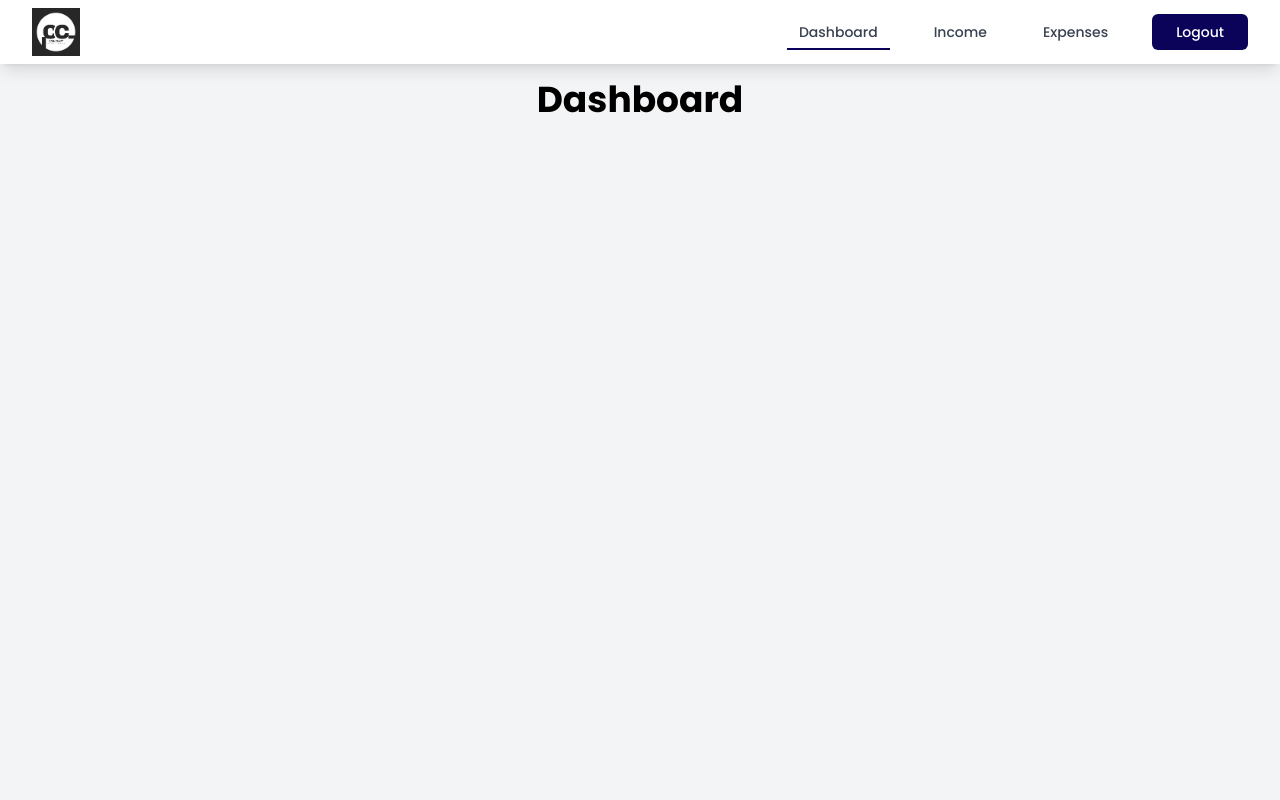
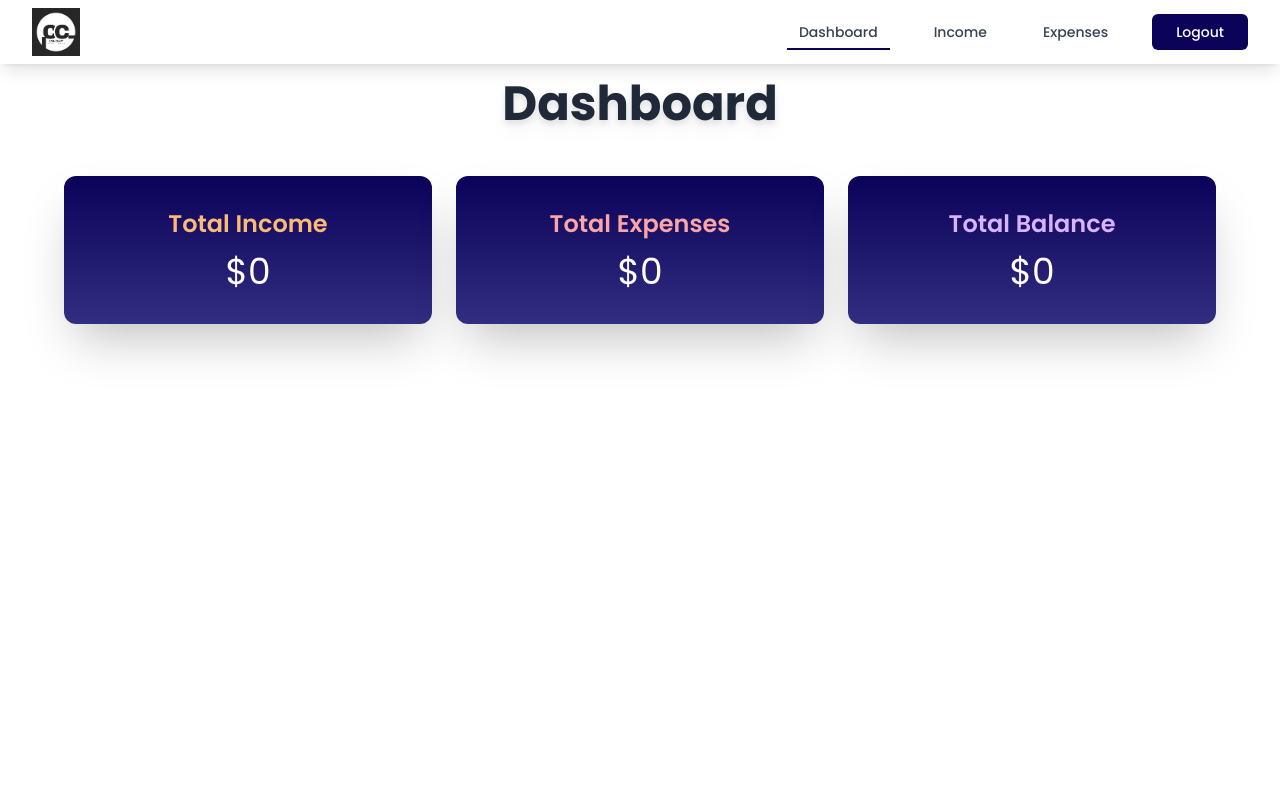
Before and after one commit to Dasunika0216/CoinCraft_Expense-Tracker-Web-App, a React (Vite) app in the folder frontend/: page /dashboard in a window 1280 px wide. Shown: the top 800 px of the page. Built offline with nearby package versions, Linux system fonts and the light colour scheme; no server answers.

Commit message:
Add total income and total expense calculations to dashboard

```diff
--- a/frontend/src/pages/Dashboard.jsx
+++ b/frontend/src/pages/Dashboard.jsx
@@ -1,17 +1,83 @@
-import React from 'react'
+import React, { useEffect, useState } from 'react'
 import Navbar from '../components/Navbar'
+import axios from 'axios';
 
 const Dashboard = () => {
+  const [totalIncome, setTotalIncome] = useState(0);
+  const [totalExpense, setTotalExpense] = useState(0);
+
+  const fetchTotalIncome = async () => {
+    try {
+      const response = await axios.post('http://localhost:4000/api/dashboard/total-income', {}, { headers: { token: localStorage.getItem("token") }});
+      // console.log(response.data);
+
+      if (response.data.success) {
+        setTotalIncome(response.data.data[0].totalIncome);
+      }
+    }
+    catch (error) {
+      console.error("Error fetching total income:", error);
+    }
+  };
+
+  const fetchTotalExpenses = async () => {
+    try {
+      const response = await axios.post('http://localhost:4000/api/dashboard/total-expense', {}, { headers: { token: localStorage.getItem("token") }});
+      console.log(response.data);
+
+      if (response.data.success) {
+        setTotalExpense(response.data.data[0].totalExpense);
+      }
+    }
+    catch (error) {
+      console.error("Error fetching total income:", error);
+    }
+  };
+
+  useEffect(() => {
+    fetchTotalIncome();
+    fetchTotalExpenses();
+  },[])
+
   return (
-      <div>
-        <div className='bg-gray-100 h-screen w-full '>
-          <Navbar />
-          <div className='flex justify-center pt-20 h-screen'>
-            <h1 className='text-4xl font-bold'>Dashboard</h1>
+    <div className="bg-white min-h-screen w-full">
+      <Navbar />
+      <div className="flex justify-center pt-20 min-h-screen">
+        <div className="w-full max-w-6xl">
+          <h1 className="text-5xl font-extrabold text-center mb-12 text-gray-800 drop-shadow-lg">
+            Dashboard
+          </h1>
+          <div className="flex justify-between gap-6">
+            {/* Total Income Card */}
+            <div className="bg-gradient-to-b from-[#0b0259] to-indigo-900 shadow-2xl rounded-xl p-8 flex-1 text-center transform transition duration-300 hover:scale-105 hover:shadow-3xl">
+              <div className="text-orange-300 text-2xl font-semibold mb-3">
+                Total Income
+              </div>
+              <div className="text-4xl text-white">
+                ${totalIncome}
+              </div>
+            </div>
+
+            {/* Total Expenses Card */}
+            <div className="bg-gradient-to-b from-[#0b0259] to-indigo-900 shadow-2xl rounded-xl p-8 flex-1 text-center transform transition duration-300 hover:scale-105 hover:shadow-3xl">
+              <div className="text-red-300 text-2xl font-semibold mb-3">
+                Total Expenses
+              </div>
+              <div className="text-4xl text-white">${totalExpense}</div>
+            </div>
+
+            {/* Total Balance Card */}
+            <div className="bg-gradient-to-b from-[#0b0259] to-indigo-900 shadow-2xl rounded-xl p-8 flex-1 text-center transform transition duration-300 hover:scale-105 hover:shadow-3xl">
+              <div className="text-purple-300 text-2xl font-semibold mb-3">
+                Total Balance
+              </div>
+              <div className="text-4xl text-white">${Math.max(0, totalIncome - totalExpense)}</div>
+            </div>
           </div>
         </div>
       </div>
-  )
+    </div>
+  );
 }
 
 export default Dashboard
```
Also changed, not shown: 2 other files (tests, documents, lock files or other folders).
